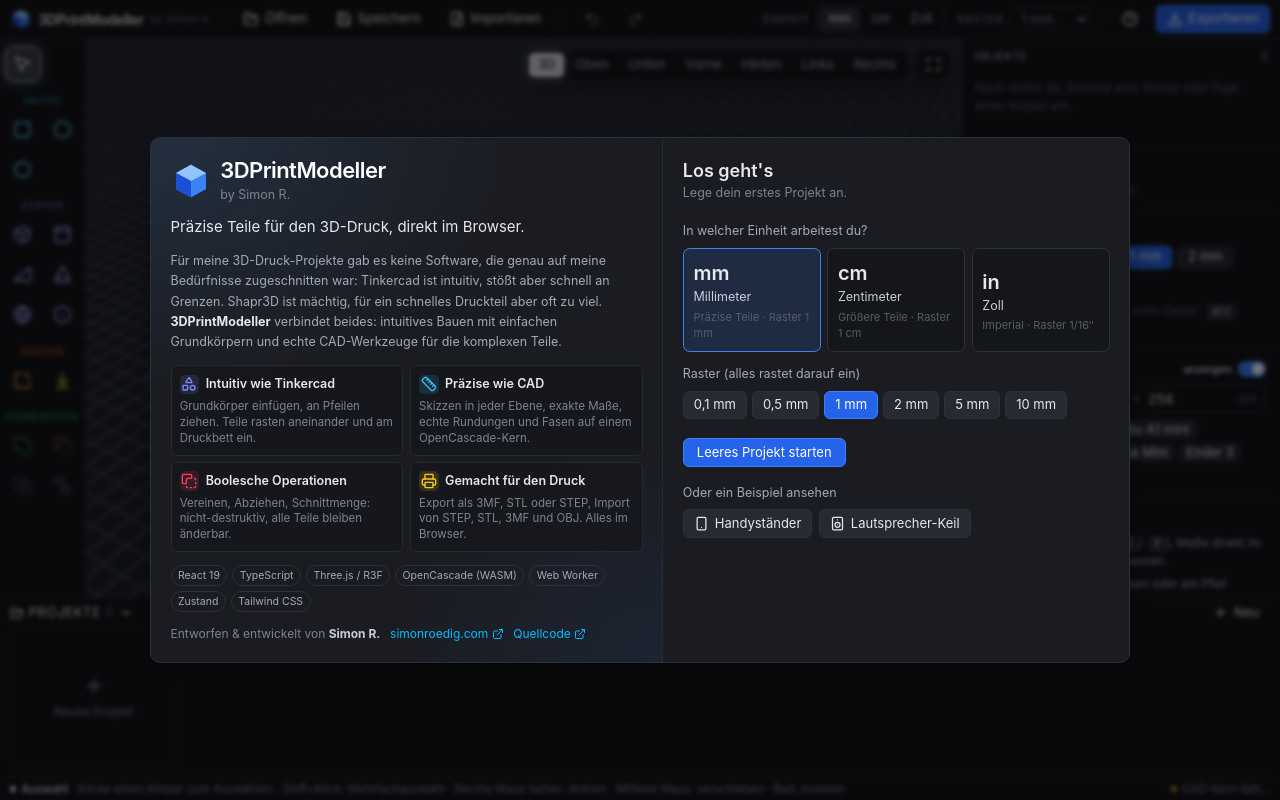
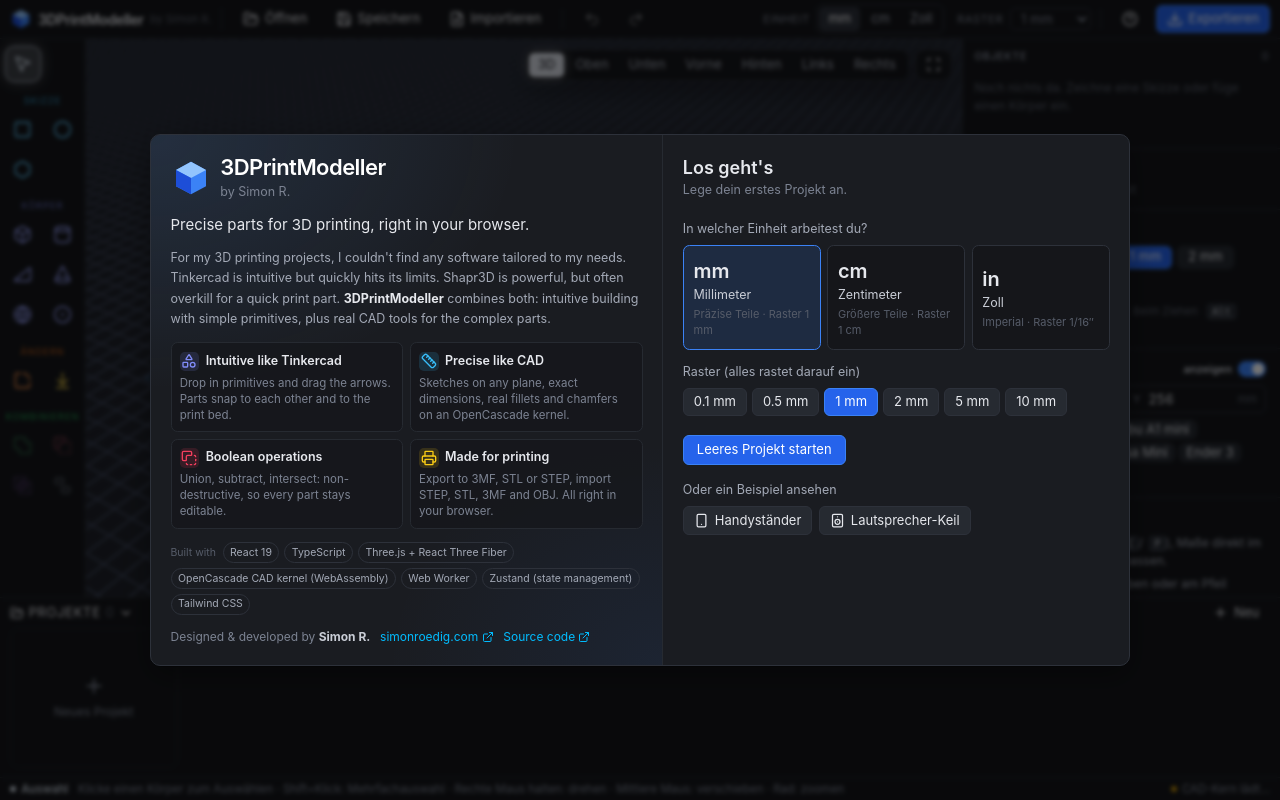
Before and after one commit to simonroedig/3DPrintModeller, a React (Vite) app: page / in a window 1280 px wide. Built offline with nearby package versions, Linux system fonts and the light colour scheme.

Commit message:
WIP: English as default language with a German dictionary (in progress)
Co-Authored-By: Claude Opus 5.5 <noreply@anthropic.com>
Claude-Session: https://claude.ai/code/session_013SVBew9JzvVsFbRaBw122J

```diff
--- a/index.html
+++ b/index.html
@@ -1,17 +1,17 @@
 <!doctype html>
-<html lang="de">
+<html lang="en">
   <head>
     <meta charset="UTF-8" />
     <link rel="icon" type="image/svg+xml" href="/favicon.svg" />
     <meta name="viewport" content="width=device-width, initial-scale=1.0" />
     <meta name="theme-color" content="#16171b" />
-    <meta name="description" content="3DPrintModeller: ein schlanker CAD-Modeller für 3D-Druck-Teile im Browser: intuitiv wie Tinkercad, präzise wie echtes CAD. Von Simon R." />
+    <meta name="description" content="3DPrintModeller: a lean CAD modeller for 3D printing parts, right in your browser. As intuitive as Tinkercad, as precise as real CAD. By Simon R." />
     <title>3DPrintModeller · by Simon R.</title>
     <link rel="canonical" href="https://3d-print-modeller.vercel.app/" />
     <meta property="og:type" content="website" />
     <meta property="og:url" content="https://3d-print-modeller.vercel.app/" />
     <meta property="og:title" content="3DPrintModeller · by Simon R." />
-    <meta property="og:description" content="Präzise Teile für den 3D-Druck, direkt im Browser. So intuitiv wie Tinkercad, so genau wie echtes CAD." />
+    <meta property="og:description" content="Precise parts for 3D printing, right in your browser. As intuitive as Tinkercad, as precise as real CAD." />
     <meta property="og:image" content="https://3d-print-modeller.vercel.app/og.jpg" />
     <meta property="og:image:width" content="1200" />
     <meta property="og:image:height" content="630" />
--- a/src/App.tsx
+++ b/src/App.tsx
@@ -1,4 +1,5 @@
 import { useState } from "react";
+import { useLang } from "./i18n";
 import { FileUp } from "lucide-react";
 import { importFiles, useStore } from "./store/store";
 import { Viewport } from "./viewport/Viewport";
@@ -14,6 +15,8 @@ import { ContextBar } from "./ui/ContextBar";
 
 export function App() {
   useShortcuts();
+  // a language switch re-renders the whole interface
+  useLang((s) => s.lang);
   const startDialog = useStore((s) => s.startDialog);
   const exportOpen = useStore((s) => s.exportOpen);
   const helpOpen = useStore((s) => s.helpOpen);
--- /dev/null
+++ b/src/i18n/de/core.ts
@@ -0,0 +1,3 @@
+const de: Record<string, string> = {};
+
+export default de;
--- /dev/null
+++ b/src/i18n/de/dialogs.ts
@@ -0,0 +1,3 @@
+const de: Record<string, string> = {};
+
+export default de;
--- /dev/null
+++ b/src/i18n/de/index.ts
@@ -0,0 +1,11 @@
+import ui from "./ui";
+import sidebar from "./sidebar";
+import dialogs from "./dialogs";
+import core from "./core";
+import { patterns } from "./patterns";
+
+/** English text → German text */
+export const DE: Record<string, string> = { ...core, ...ui, ...sidebar, ...dialogs };
+
+/** German versions of runtime messages with values in them; `$1`… refer to the capture groups */
+export const DE_PATTERNS: [RegExp, string][] = patterns;
--- /dev/null
+++ b/src/i18n/de/patterns.ts
@@ -0,0 +1 @@
+export const patterns: [RegExp, string][] = [];
--- /dev/null
+++ b/src/i18n/de/sidebar.ts
@@ -0,0 +1,3 @@
+const de: Record<string, string> = {};
+
+export default de;
--- /dev/null
+++ b/src/i18n/de/ui.ts
@@ -0,0 +1,3 @@
+const de: Record<string, string> = {};
+
+export default de;
--- /dev/null
+++ b/src/i18n/index.ts
@@ -0,0 +1,101 @@
+import { Fragment, createElement, type ReactNode } from "react";
+import { create } from "zustand";
+import { DE, DE_PATTERNS } from "./de";
+
+/**
+ * Tiny i18n: the code carries the English text, `de/*.ts` map it to German.
+ * `t()` reads the current language at call time; the app re-renders as a whole when it changes.
+ */
+export type Lang = "en" | "de";
+
+const LANG_KEY = "printmodeller.lang";
+
+function readLang(): Lang {
+  try {
+    return localStorage.getItem(LANG_KEY) === "de" ? "de" : "en";
+  } catch {
+    return "en";
+  }
+}
+
+export const useLang = create<{ lang: Lang }>(() => ({ lang: readLang() }));
+
+export const getLang = () => useLang.getState().lang;
+
+export function setLang(lang: Lang) {
+  useLang.setState({ lang });
+  try {
+    localStorage.setItem(LANG_KEY, lang);
+  } catch {
+    /* ignore */
+  }
+  if (typeof document !== "undefined") document.documentElement.lang = lang;
+}
+
+if (typeof document !== "undefined") document.documentElement.lang = readLang();
+
+/** BCP 47 locale for numbers and dates */
+export const locale = () => (getLang() === "de" ? "de-DE" : "en-US");
+
+type Vars = Record<string, string | number>;
+
+const missing = new Set<string>();
+
+function lookup(key: string): string {
+  if (getLang() === "en") return key;
+  const hit = DE[key];
+  if (hit !== undefined) return hit;
+  if (import.meta.env.DEV && !missing.has(key)) {
+    missing.add(key);
+    console.warn(`[i18n] missing German text for: ${JSON.stringify(key)}`);
+  }
+  return key;
+}
+
+function fill(text: string, vars?: Vars) {
+  if (!vars) return text;
+  return text.replace(/\{(\w+)\}/g, (m, k: string) => (k in vars ? String(vars[k]) : m));
+}
+
+/** translate a fixed English text; `{name}` placeholders are filled from `vars` */
+export function t(key: string, vars?: Vars): string {
+  return fill(lookup(key), vars);
+}
+
+/** like `t`, but placeholders may be React elements (e.g. a <kbd>) and keep their place in either language */
+export function tn(key: string, vars: Record<string, ReactNode>): ReactNode {
+  const parts = lookup(key).split(/(\{\w+\})/g);
+  return createElement(
+    Fragment,
+    null,
+    ...parts.map((p, i) => {
+      const m = /^\{(\w+)\}$/.exec(p);
+      return createElement(Fragment, { key: i }, m && m[1] in vars ? vars[m[1]] : p);
+    }),
+  );
+}
+
+/**
+ * Messages built elsewhere at runtime (e.g. by the CAD worker, which does not know the language):
+ * exact matches first, then the patterns in de/patterns.ts.
+ */
+export function tMsg(msg: string): string {
+  if (getLang() === "en") return msg;
+  const hit = DE[msg];
+  if (hit !== undefined) return hit;
+  for (const [re, to] of DE_PATTERNS) {
+    if (re.test(msg)) return msg.replace(re, (...args: string[]) => to.replace(/\$(\d)/g, (_, n: string) => tMsgPart(args[Number(n)] ?? "")));
+  }
+  return msg;
+}
+
+/** pattern captures may themselves be translatable words ("Fillet" → "Rundung") */
+function tMsgPart(s: string) {
+  return DE[s] ?? s;
+}
+
+/** subscribe a component to language changes and get `t` */
+export function useT() {
+  useLang((s) => s.lang);
+  return t;
+}
--- a/src/lib/units.ts
+++ b/src/lib/units.ts
@@ -1,29 +1,23 @@
 import type { Unit } from "../types";
+import { getLang } from "../i18n";
+
+/** decimal separator of the current language */
+const dec = (s: string) => (getLang() === "de" ? s.replace(".", ",") : s);
+/** snap option whose label follows the language ("0.5 mm" / "0,5 mm") */
+const opt = (num: string, unit: string, mm: number) => ({
+  get label() {
+    return `${dec(num)} ${unit}`;
+  },
+  mm,
+});
 
 export const UNIT_FACTOR: Record<Unit, number> = { mm: 1, cm: 10, in: 25.4 };
 export const UNIT_LABEL: Record<Unit, string> = { mm: "mm", cm: "cm", in: "in" };
 
 export const SNAP_OPTIONS: Record<Unit, { label: string; mm: number }[]> = {
-  mm: [
-    { label: "0,1 mm", mm: 0.1 },
-    { label: "0,5 mm", mm: 0.5 },
-    { label: "1 mm", mm: 1 },
-    { label: "2 mm", mm: 2 },
-    { label: "5 mm", mm: 5 },
-    { label: "10 mm", mm: 10 },
-  ],
-  cm: [
-    { label: "0,1 cm", mm: 1 },
-    { label: "0,5 cm", mm: 5 },
-    { label: "1 cm", mm: 10 },
-  ],
-  in: [
-    { label: "1/32 in", mm: 25.4 / 32 },
-    { label: "1/16 in", mm: 25.4 / 16 },
-    { label: "1/8 in", mm: 25.4 / 8 },
-    { label: "1/4 in", mm: 25.4 / 4 },
-    { label: "1 in", mm: 25.4 },
-  ],
+  mm: [opt("0.1", "mm", 0.1), opt("0.5", "mm", 0.5), opt("1", "mm", 1), opt("2", "mm", 2), opt("5", "mm", 5), opt("10", "mm", 10)],
+  cm: [opt("0.1", "cm", 1), opt("0.5", "cm", 5), opt("1", "cm", 10)],
+  in: [opt("1/32", "in", 25.4 / 32), opt("1/16", "in", 25.4 / 16), opt("1/8", "in", 25.4 / 8), opt("1/4", "in", 25.4 / 4), opt("1", "in", 25.4)],
 };
 
 export const DEFAULT_SNAP: Record<Unit, number> = { mm: 1, cm: 10, in: 25.4 / 16 };
@@ -42,7 +36,7 @@ export function fromUnit(v: number, unit: Unit) {
 export function fmtNum(mm: number, unit: Unit, digits = DIGITS[unit]) {
   const v = toUnit(mm, unit);
   const r = Math.round(v * 10 ** digits) / 10 ** digits;
-  return String(Object.is(r, -0) ? 0 : r).replace(".", ",");
+  return dec(String(Object.is(r, -0) ? 0 : r));
 }
 
 export function fmtLen(mm: number, unit: Unit, digits?: number) {
--- a/src/ui/About.tsx
+++ b/src/ui/About.tsx
@@ -3,35 +3,45 @@ import { ExternalLink, Printer, Ruler, Shapes, SquaresSubtract } from "lucide-re
 import { TOOL_COLOR } from "./theme";
 import { APP_NAME, AUTHOR, AUTHOR_URL, REPO_URL, TAGLINE } from "./brand";
 import { Logo } from "./Logo";
+import { t, tn } from "../i18n";
 
 const HIGHLIGHTS: { icon: ReactNode; color: string; title: string; text: string }[] = [
   {
     icon: <Shapes size={16} />,
     color: TOOL_COLOR.body,
-    title: "Intuitiv wie Tinkercad",
-    text: "Grundkörper einfügen, an Pfeilen ziehen. Teile rasten aneinander und am Druckbett ein.",
+    title: "Intuitive like Tinkercad",
+    text: "Drop in primitives and drag the arrows. Parts snap to each other and to the print bed.",
   },
   {
     icon: <Ruler size={16} />,
     color: TOOL_COLOR.sketch,
-    title: "Präzise wie CAD",
-    text: "Skizzen in jeder Ebene, exakte Maße, echte Rundungen und Fasen auf einem OpenCascade-Kern.",
+    title: "Precise like CAD",
+    text: "Sketches on any plane, exact dimensions, real fillets and chamfers on an OpenCascade kernel.",
   },
   {
     icon: <SquaresSubtract size={16} />,
     color: TOOL_COLOR.subtract,
-    title: "Boolesche Operationen",
-    text: "Vereinen, Abziehen, Schnittmenge: nicht-destruktiv, alle Teile bleiben änderbar.",
+    title: "Boolean operations",
+    text: "Union, subtract, intersect: non-destructive, so every part stays editable.",
   },
   {
     icon: <Printer size={16} />,
     color: TOOL_COLOR.layflat,
-    title: "Gemacht für den Druck",
-    text: "Export als 3MF, STL oder STEP, Import von STEP, STL, 3MF und OBJ. Alles im Browser.",
+    title: "Made for printing",
+    text: "Export to 3MF, STL or STEP, import STEP, STL, 3MF and OBJ. All right in your browser.",
   },
 ];
 
-export const STACK = ["React 19", "TypeScript", "Three.js / R3F", "OpenCascade (WASM)", "Web Worker", "Zustand", "Tailwind CSS"];
+/** the technology behind the app; `what` is the tooltip that explains each chip */
+export const STACK: { name: string; what: string }[] = [
+  { name: "React 19", what: "UI framework that builds the interface from components" },
+  { name: "TypeScript", what: "JavaScript with static types, catches bugs during development" },
+  { name: "Three.js + React Three Fiber", what: "3D rendering in the browser, written as React components" },
+  { name: "OpenCascade CAD kernel (WebAssembly)", what: "The CAD kernel that computes solids, fillets and booleans, compiled to run in the browser" },
+  { name: "Web Worker", what: "Runs the CAD kernel in the background so the interface stays smooth" },
+  { name: "Zustand (state management)", what: "Small library that holds the app state: document, selection, undo/redo" },
+  { name: "Tailwind CSS", what: "Utility-first CSS framework used for all styling" },
+];
 
 export function BrandHeader({ size = 40 }: { size?: number }) {
   return (
@@ -47,16 +57,17 @@ export function BrandHeader({ size = 40 }: { size?: number }) {
   );
 }
 
-/** what 3DPrintModeller is and why it exists: welcome screen and "Über 3DPrintModeller" */
+/** what 3DPrintModeller is and why it exists: welcome screen and "About 3DPrintModeller" */
 export function Pitch({ compact = false }: { compact?: boolean }) {
   return (
     <div className="flex flex-col gap-4">
       <BrandHeader />
-      <div className="text-[15px] text-ink-100 leading-snug">{TAGLINE}</div>
+      <div className="text-[15px] text-ink-100 leading-snug">{t(TAGLINE)}</div>
       <p className="text-[12.5px] text-ink-300 leading-relaxed">
-        Für meine 3D-Druck-Projekte gab es keine Software, die genau auf meine Bedürfnisse zugeschnitten war: Tinkercad ist intuitiv, stößt aber
-        schnell an Grenzen. Shapr3D ist mächtig, für ein schnelles Druckteil aber oft zu viel. <b className="text-ink-100">{APP_NAME}</b> verbindet
-        beides: intuitives Bauen mit einfachen Grundkörpern und echte CAD-Werkzeuge für die komplexen Teile.
+        {tn(
+          "For my 3D printing projects, I couldn't find any software tailored to my needs. Tinkercad is intuitive but quickly hits its limits. Shapr3D is powerful, but often overkill for a quick print part. {app} combines both: intuitive building with simple primitives, plus real CAD tools for the complex parts.",
+          { app: <b className="text-ink-100">{APP_NAME}</b> },
+        )}
       </p>
       <div className={`grid ${compact ? "grid-cols-1" : "grid-cols-2"} gap-2`}>
         {HIGHLIGHTS.map((h) => (
@@ -65,28 +76,27 @@ export function Pitch({ compact = false }: { compact?: boolean }) {
               <span className="w-6 h-6 rounded-md grid place-items-center" style={{ background: `${h.color}26`, color: h.color }}>
                 {h.icon}
               </span>
-              {h.title}
+              {t(h.title)}
             </div>
-            <div className="text-[11.5px] text-ink-400 mt-1.5 leading-snug">{h.text}</div>
+            <div className="text-[11.5px] text-ink-400 mt-1.5 leading-snug">{t(h.text)}</div>
           </div>
         ))}
       </div>
-      <div className="flex flex-wrap gap-1.5">
-        {STACK.map((t) => (
-          <span key={t} className="text-[10.5px] px-2 py-0.5 rounded-full border border-ink-700 text-ink-300">
-            {t}
+      <div className="flex flex-wrap items-center gap-1.5">
+        <span className="text-[10.5px] text-ink-500 mr-0.5">{t("Built with")}</span>
+        {STACK.map((s) => (
+          <span key={s.name} title={t(s.what)} className="text-[10.5px] px-2 py-0.5 rounded-full border border-ink-700 text-ink-300 cursor-help">
+            {t(s.name)}
           </span>
         ))}
       </div>
       <div className="flex flex-wrap items-center gap-x-3 gap-y-1 text-[12px] text-ink-400">
-        <span>
-          Entworfen & entwickelt von <b className="text-ink-200">{AUTHOR}</b>
-        </span>
+        <span>{tn("Designed & developed by {author}", { author: <b className="text-ink-200">{AUTHOR}</b> })}</span>
         <a className="flex items-center gap-1 text-sky-400 hover:text-sky-300" href={AUTHOR_URL} target="_blank" rel="noreferrer">
           {AUTHOR_URL.replace(/^https?:\/\//, "")} <ExternalLink size={12} />
         </a>
         <a className="flex items-center gap-1 text-sky-400 hover:text-sky-300" href={REPO_URL} target="_blank" rel="noreferrer">
-          Quellcode <ExternalLink size={12} />
+          {t("Source code")} <ExternalLink size={12} />
         </a>
       </div>
     </div>
--- a/src/ui/brand.ts
+++ b/src/ui/brand.ts
@@ -1,6 +1,7 @@
-/** who made this: shown in the top bar, the welcome screen and "Über 3DPrintModeller" */
+/** who made this: shown in the top bar, the welcome screen and "About 3DPrintModeller" */
 export const APP_NAME = "3DPrintModeller";
 export const AUTHOR = "Simon R.";
 export const AUTHOR_URL = "https://simonroedig.com";
 export const REPO_URL = "https://github.com/simonroedig/3DPrintModeller";
-export const TAGLINE = "Präzise Teile für den 3D-Druck, direkt im Browser.";
+/** English source text; render it with `t(TAGLINE)` */
+export const TAGLINE = "Precise parts for 3D printing, right in your browser.";
```
Also changed, not shown: 6 other files (tests, documents, lock files or other folders).
